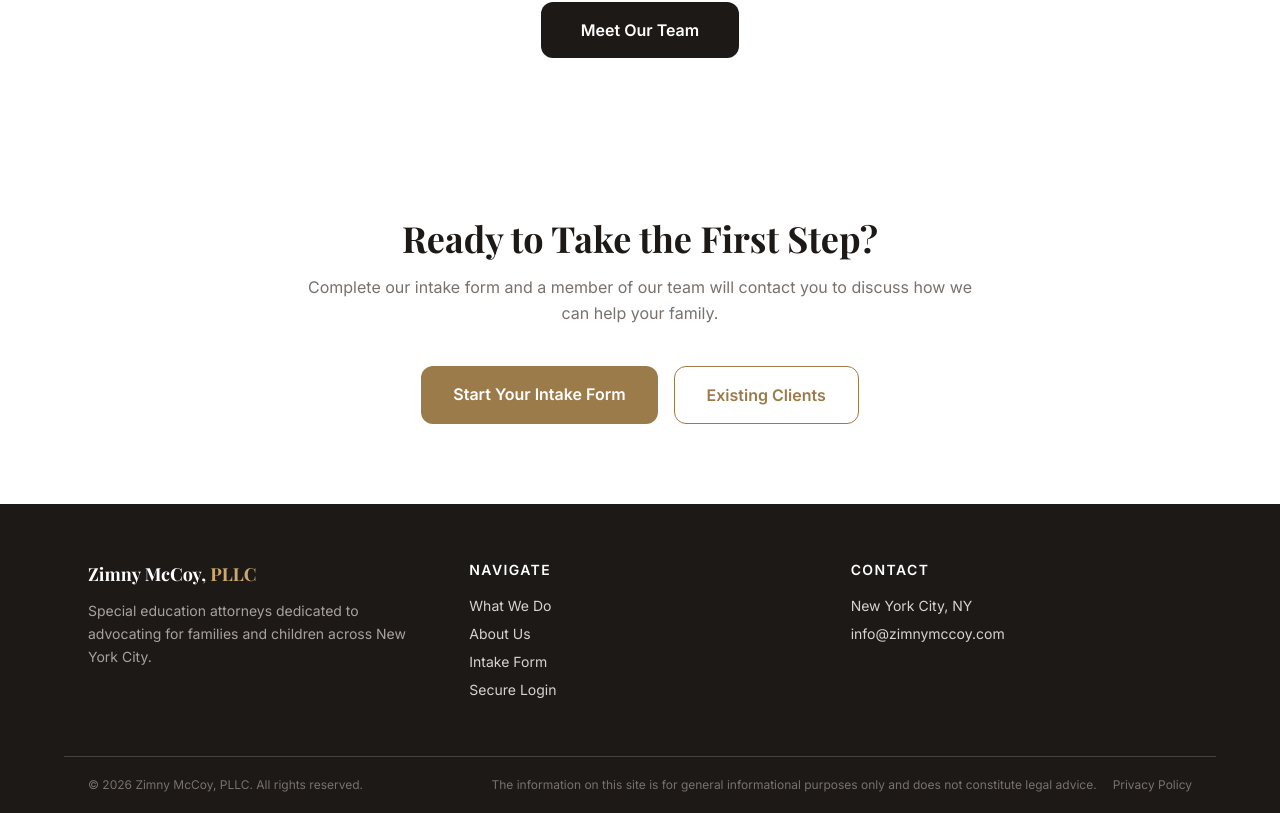
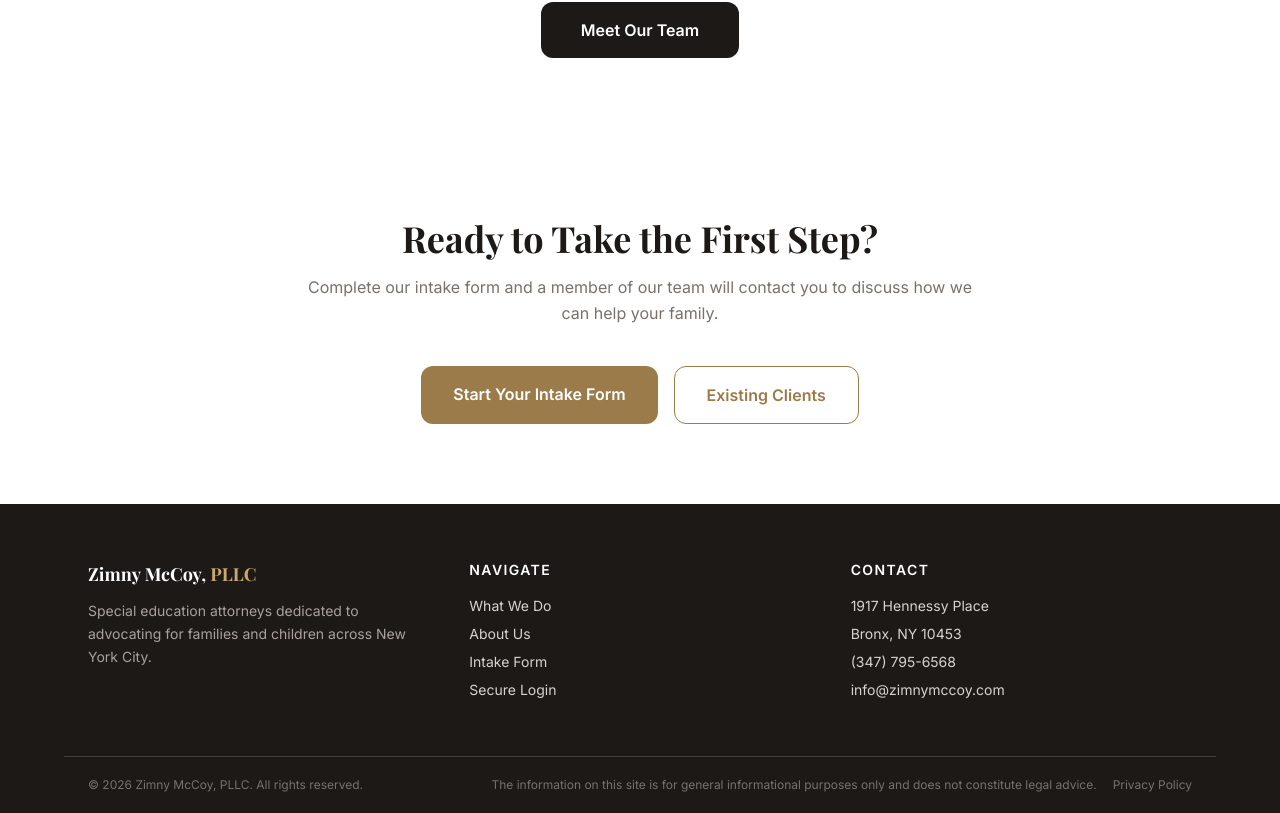
Before and after one commit to webdevs4ever/beauSite, a React (Vite) app: page /#/ in a window 1280 px wide. Shown: the part 2160-2973 px from the top of the page. Built offline with nearby package versions, Linux system fonts and the light colour scheme.

Commit message:
removed privacy page language and added contact info

```diff
--- a/src/components/Footer.jsx
+++ b/src/components/Footer.jsx
@@ -35,7 +35,13 @@ export default function Footer() {
             Contact
           </h4>
           <ul className="flex flex-col gap-2 text-sm">
-            <li>New York City, NY</li>
+            <li>1917 Hennessy Place</li>
+            <li>Bronx, NY 10453</li>
+            <li>
+              <a href="tel:+13477956568" className="hover:text-brand-bronze-light transition-colors">
+                (347) 795-6568
+              </a>
+            </li>
             <li>
               <a href="mailto:info@zimnymccoy.com" className="hover:text-brand-bronze-light transition-colors">
                 info@zimnymccoy.com
--- a/src/pages/Privacy.jsx
+++ b/src/pages/Privacy.jsx
@@ -2,14 +2,6 @@ const SECTIONS = [
   {
     heading: 'Your Rights',
     body: `By providing a telephone number and submitting the form, you are consenting to be contacted by SMS text message and agreeing to our Privacy Policy. Message frequency may vary. Message and data rates may apply. Reply STOP to opt out of further messaging. Reply HELP for more information.`,
-  },
-  {
-    heading: 'How We Use Your Information',
-    body: `Excepteur sint occaecat cupidatat non proident, sunt in culpa qui officia deserunt mollit anim id est laborum. Sed ut perspiciatis unde omnis iste natus error sit voluptatem accusantium doloremque laudantium, totam rem aperiam, eaque ipsa quae ab illo inventore veritatis et quasi architecto beatae vitae dicta sunt explicabo.`,
-  },
-  {
-    heading: 'How We Share Your Information',
-    body: `Nemo enim ipsam voluptatem quia voluptas sit aspernatur aut odit aut fugit, sed quia consequuntur magni dolores eos qui ratione voluptatem sequi nesciunt. Neque porro quisquam est, qui dolorem ipsum quia dolor sit amet, consectetur, adipisci velit, sed quia non numquam eius modi tempora incidunt.`,
   },
 ]
 
```
